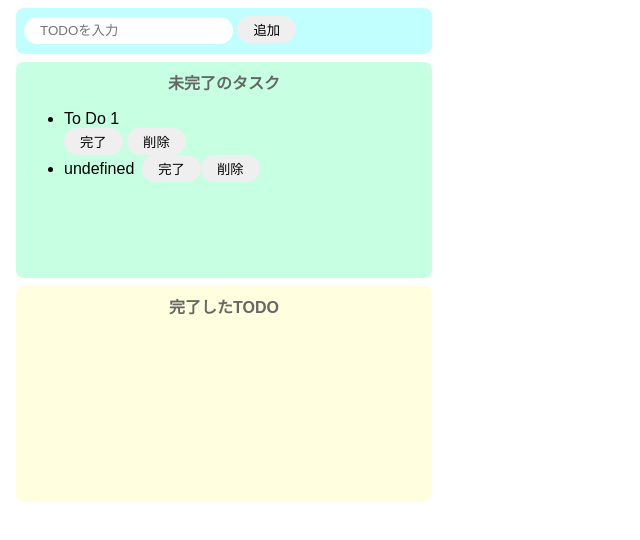
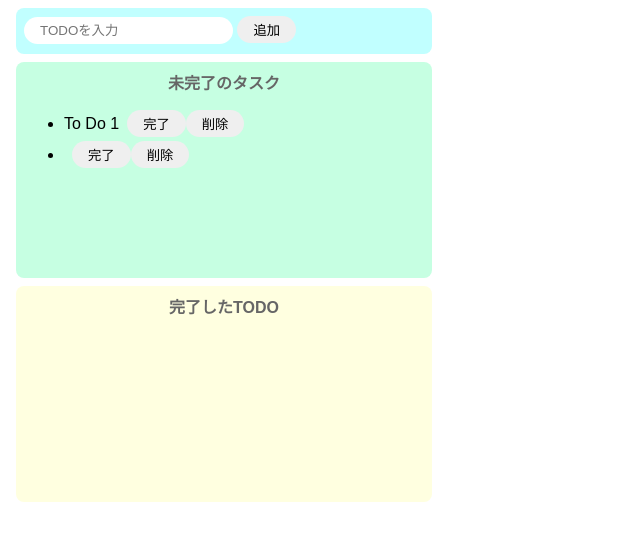
Before and after one commit to traveler20/front-modern-javascript-codesandbox, a website built with Parcel: page index.html in a window 1280 px wide. Both pictures are taken after a click on the button "追加". Shown: the whole page, without its empty margins (0-640 px from the left). Built offline with nearby package versions, Linux system fonts and the light colour scheme.

Commit message:
🐛Bugfix

```diff
--- a/index.html
+++ b/index.html
@@ -1,24 +1,24 @@
 <!DOCTYPE html>
 <html>
   <head>
-    <title>Parcel Sandbox</title>
+    <title>To Do App</title>
     <meta charset="UTF-8" />
   </head>
 
   <body>
     <div class="input-area">
-      <input type="text" id="add-text" placeholder="TODOを入力" />
+      <input id="add-text" placeholder="TODOを入力" />
       <button id="add-button">追加</button>
     </div>
 
     <div class="incomplete-area">
       <p class="title">未完了のタスク</p>
       <ul id="incomplete-list">
-        <li>
-          <div>To Do 1</div>
+        <div class="list-row">
+          <li>To Do 1</li>
           <button>完了</button>
           <button>削除</button>
-        </li>
+        </div>
       </ul>
     </div>
 
--- a/src/index.js
+++ b/src/index.js
@@ -2,7 +2,7 @@ import "./styles.css";
 
 const onClickAdd = () => {
   // テキストボックスの値を取得し、初期化する
-  const inputText = document.getElementById("add-text").Value;
+  const inputText = document.getElementById("add-text").value;
   document.getElementById("add-text").value = "";
 
   createIncompleteList(inputText);
```
